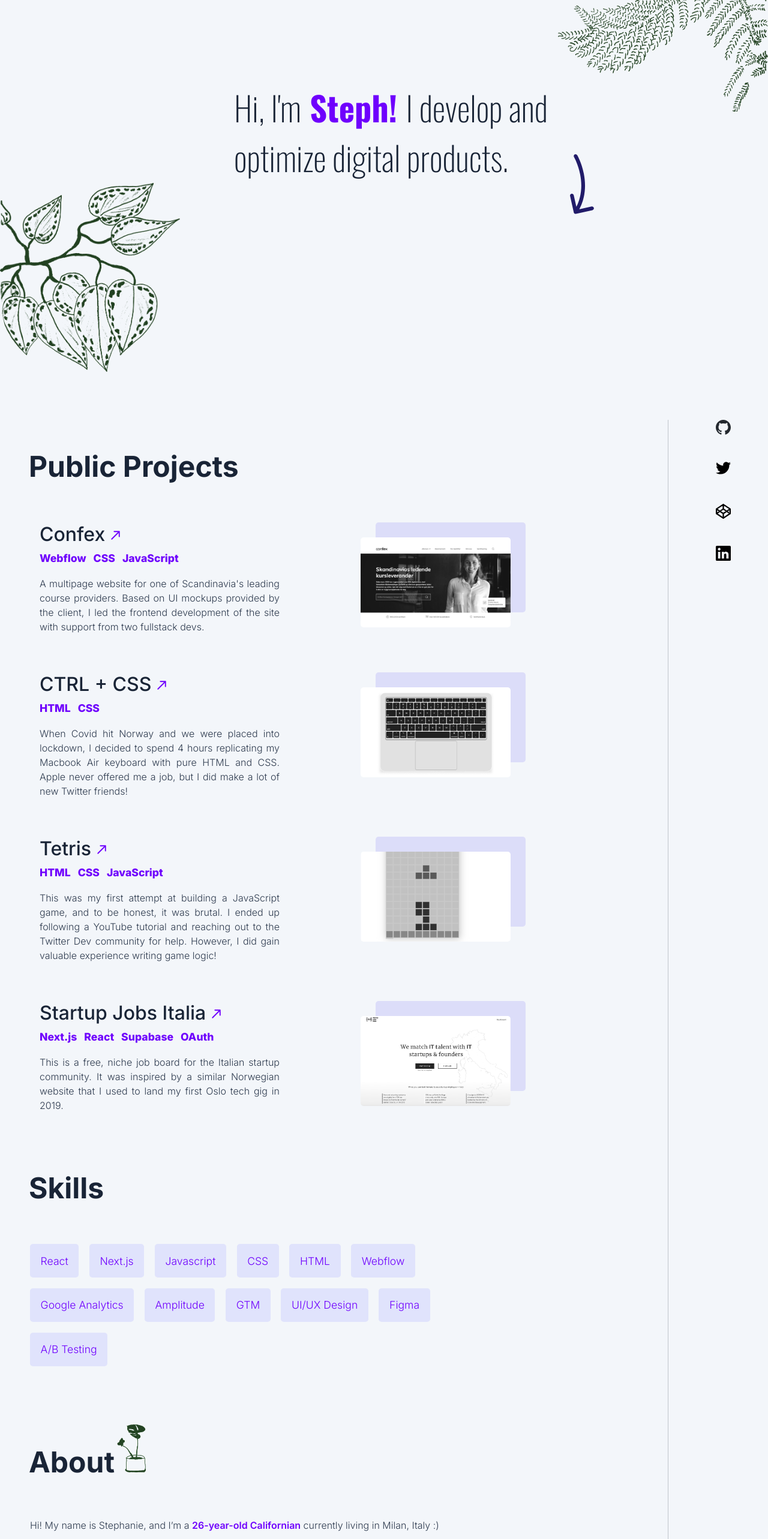
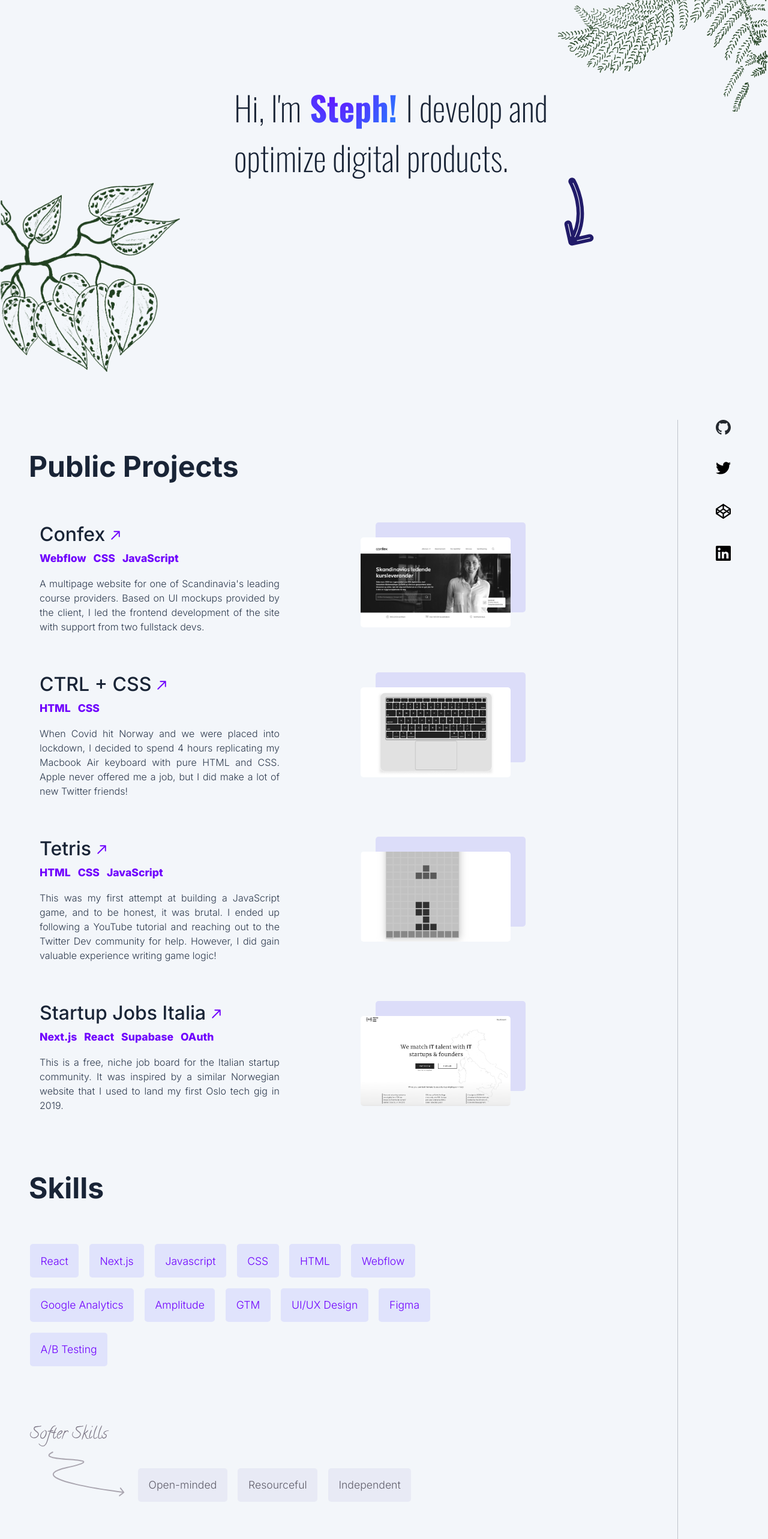
Before and after one commit to sgiori11/portfolio-current, a Next.js app: page / in a window 1280 px wide. Shown: the part 180-2746 px from the top of the page at 60% size. Built offline with nearby package versions, Linux system fonts and the light colour scheme.

Commit message:
added soft skills, animated arrow

```diff
--- a/src/app/components/HeroSection.js
+++ b/src/app/components/HeroSection.js
@@ -18,12 +18,13 @@ export default function HeroSection() {
                 <span className={styles.span}> Steph! </span>
             I develop and optimize digital products.
             </h1>
-            <Image
-                src={arrow}
-                alt="An arrow pointing downwards"
-                width={40}
-                className={styles.arrow}
-            />
+            <div>
+            <svg className={styles.arrow} width="77" height="192" viewBox="-6 -6 89 204" fill="none" xmlns="http://www.w3.org/2000/svg">
+<path className={styles.arrowPath} d="M23.1837 2.9785C21.515 0.115631 17.8414 -0.852408 14.9785 0.816321C12.1156 2.48505 11.1476 6.15864 12.8163 9.0215L23.1837 2.9785ZM12.1453 186.813C12.8703 190.046 16.0792 192.08 19.3126 191.355L72.0046 179.541C75.238 178.816 77.2715 175.607 76.5466 172.374C75.8217 169.14 72.6128 167.107 69.3793 167.832L22.5421 178.333L12.0412 131.495C11.3162 128.262 8.10734 126.228 4.8739 126.953C1.64046 127.678 -0.393085 130.887 0.331848 134.121L12.1453 186.813ZM18 6C12.8163 9.0215 12.8153 9.01974 12.8145 9.01834C12.8145 9.01834 12.8139 9.01728 12.8139 9.01729C12.8139 9.0173 12.8147 9.01872 12.8163 9.02154C12.8196 9.02719 12.8261 9.03845 12.8358 9.05529C12.8551 9.08896 12.8871 9.1449 12.9311 9.22273C13.019 9.3784 13.155 9.62158 13.3341 9.9492C13.6924 10.6045 14.2228 11.5971 14.8858 12.9025C16.2122 15.5141 18.0668 19.3726 20.1345 24.282C24.2742 34.111 29.2437 48.0945 32.5536 64.6746C39.1768 97.8515 39.0925 141.007 12.932 182.288L23.068 188.712C51.4075 143.993 51.3232 97.3985 44.3214 62.3254C40.8189 44.7805 35.5696 30.014 31.1936 19.6242C29.0035 14.4242 27.0261 10.3062 25.5849 7.46857C24.8641 6.04936 24.2769 4.94921 23.8634 4.19289C23.6566 3.8147 23.4933 3.52235 23.3783 3.31895C23.3208 3.21725 23.2755 3.13777 23.2428 3.0809C23.2265 3.05247 23.2134 3.02969 23.2035 3.0126C23.1985 3.00406 23.1944 2.99694 23.1911 2.99126C23.1895 2.98842 23.1876 2.98522 23.1868 2.9838C23.1851 2.98097 23.1837 2.9785 18 6Z" fill="#211B69"/>
+</svg>
+
+            </div>
+
         </div>
 
         <Image
--- a/src/app/page.module.css
+++ b/src/app/page.module.css
@@ -48,7 +48,7 @@
 }
 
 .sidebar a {
-    transition: transform 0.3s ease;
+    transition: transform 0.5s ease;
 }
 
 .sidebar a:hover {
@@ -60,7 +60,6 @@
     position: relative;
     display: grid;
     grid-template-columns: 1fr minmax(0px, 150px);
-    column-gap: 1em;
     row-gap: 0em;
     grid-template-areas:
     "projects sidebar"
@@ -86,6 +85,39 @@
     font-weight: 300;
     font-size: 1.1em;
 }
+
+.softSkillsCont {
+    grid-area: softSkills;
+}
+
+.softSkillsImg {
+    grid-area: img;
+}
+
+.softSkills {
+    display: grid;
+    grid-template-columns: auto 1fr;
+    grid-template-areas:
+    "img softSkills"
+    "img softSkills";
+    margin-top: 5em;
+
+}
+
+.softSkills div {
+    display: flex;
+    align-self: flex-end;
+    flex-wrap: wrap;
+
+}
+
+.softSkills div span {
+   display: block;
+   background-color: #c7c8e646;
+   color: rgb(95, 93, 106);
+
+}
+
 
 .about p {
     margin: 1em 1em 2em 50px;
@@ -129,6 +161,27 @@
   .skillsCont span {
     font-size: 1em;
   }
+
+  .softSkills {
+    margin-top: 5em !important;
+    display: grid;
+    grid-template-columns: auto 1fr;
+    grid-template-areas:
+    "img softSkills"
+    "img softSkills";
+}
+
+.softSkills div {
+    display: flex;
+    align-self: flex-end;
+    flex-wrap: wrap;
+
+}
+
+.softSkills div span {
+   display: block;
+}
+
 
   .sidebar {
     margin-top: 5em;
@@ -178,6 +231,11 @@
         margin: 1em;
       }
 
+      .softSkillsImg  {
+        width: 150px;
+        height: auto;
+      }
+
       .about p {
         margin: 0;
         padding: 0 1em;
--- a/src/app/styles/HeroSection.module.css
+++ b/src/app/styles/HeroSection.module.css
@@ -23,6 +23,8 @@
     right: 0;
     top: 0;
     margin-top: 120px;
+    width: 50px;
+
 }
 
 .headingCont {
@@ -38,9 +40,38 @@
 }
 
 .span {
-    color: var(--medium);
     font-weight: 900;
+    background-clip: text;
+    -webkit-background-clip: text;
+    color: transparent;
+    background-image: radial-gradient(106.51% 265.32% at 32.32% -6.51%, #7000FF 0%, rgb(2, 188, 255) 100%);
+
+
 }
+
+
+
+@keyframes draw {
+    0% {
+      stroke-dasharray: 1000;
+      stroke-dashoffset: 1000;
+    }
+    100% {
+      stroke-dasharray: 1000;
+      stroke-dashoffset: 0;
+    }
+  }
+
+  .arrowPath {
+    animation: draw 5s ease-out forwards;
+    stroke: #211B69;
+    stroke-width: 10px;
+    fill: none;
+
+  }
+
+
+
 
 @media only screen and (max-width: 750px) {
 
--- a/src/app/styles/Projects.module.css
+++ b/src/app/styles/Projects.module.css
@@ -136,7 +136,7 @@
     }
 
     .projectSummary {
-        margin-bottom: 3em;
+        margin-bottom: 5em;
     }
 
     .projectImg {
```
Also changed, not shown: public/softskills.svg (added), src/app/page.js.
